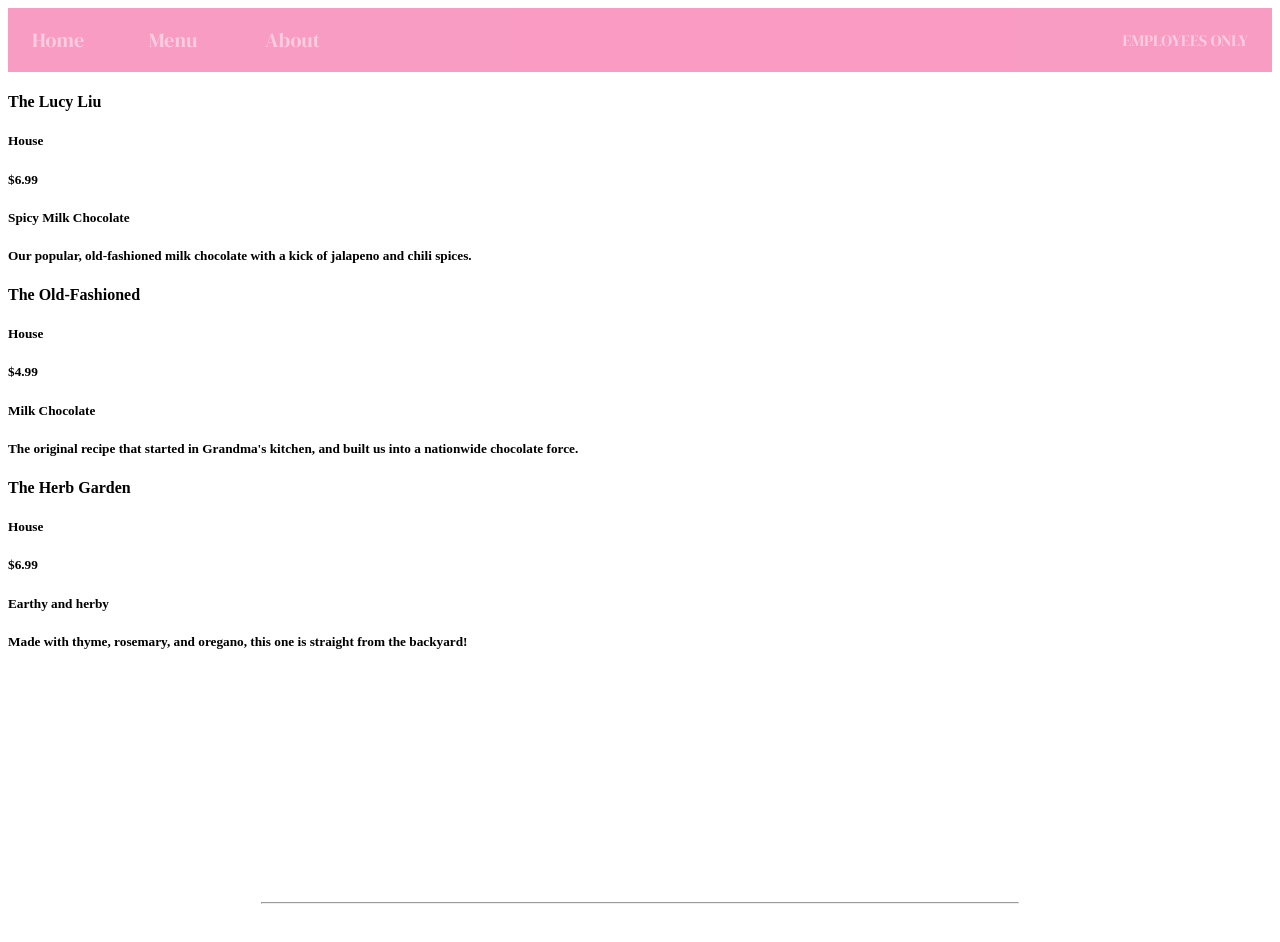
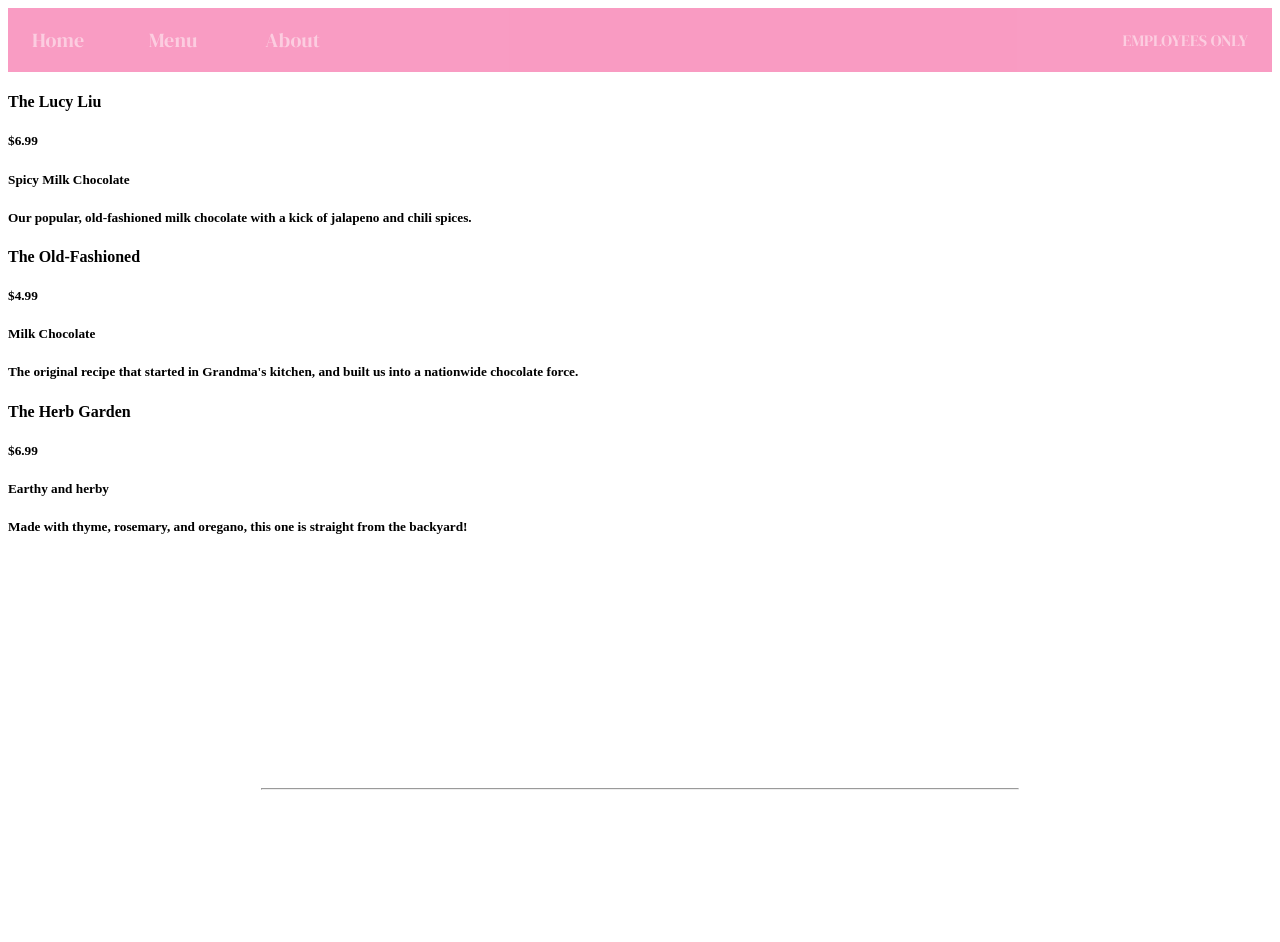
Before and after one commit to reese-lee/chocolate-tap-room, a React app: page /#/drinks in a window 1280 px wide. Shown: the top 942 px of the page. Built offline with nearby package versions, Linux system fonts and the light colour scheme; a web font is replaced by a local one.

Commit message:
add prop for pints

```diff
--- a/src/components/Drinks.jsx
+++ b/src/components/Drinks.jsx
@@ -4,10 +4,10 @@ function Drinks(props){
   return (
     <div>
       <h4>{props.name}</h4>
-      <h5>{props.brand}</h5>
       <h5>{props.price}</h5>
       <h5>{props.flavor}</h5>
       <h5>{props.description}</h5>
+      <h5>{props.pints}</h5>
     </div>
   )
 }
```
